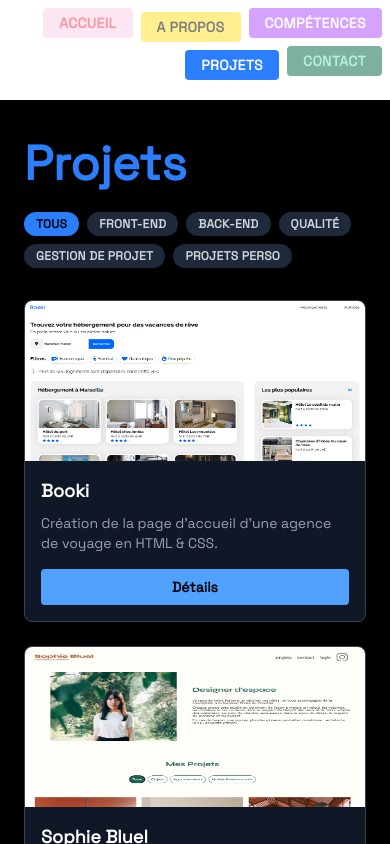
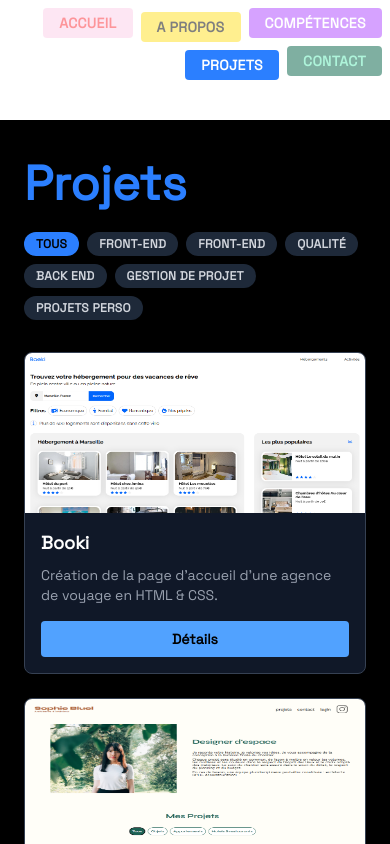
Before and after one commit to Aurelie72/Portfolio-Aur-lie, a React (Vite) app: page /projects in a window 390 px wide. Shown: the top 844 px of the page. Built offline with nearby package versions, Linux system fonts and the light colour scheme.

Commit message:
Correction code avec IA

```diff
--- a/src/App.jsx
+++ b/src/App.jsx
@@ -15,7 +15,7 @@ export default function App() {
       <CustomCursor />
       <Header />
 
-      <main className="flex-1 pt-25 sm:pt-15">
+      <main className="flex-1 pt-30 sm:pt-15">
         <AnimatePresence >
           <Curtains key={location.pathname} color={color} />
         </AnimatePresence>
--- a/src/components/FloatingTarget.jsx
+++ b/src/components/FloatingTarget.jsx
@@ -39,7 +39,7 @@ export default function FloatingTarget({
 
   return (
     <div className="relative w-full flex items-center justify-center py-56 bg-black">
-      <h2 className="text-5xl whitespace-nowrap opacity-70 md:text-[8rem] font-extrabold uppercase text-white tracking-wide select-none -translate-y-5">
+      <h2 className="text-3xl md:text-5xl whitespace-nowrap opacity-70 md:text-[8rem] font-extrabold uppercase text-white tracking-wide select-none -translate-y-5">
         {title}
       </h2>
 
--- /dev/null
+++ b/src/components/ProjectCard.jsx
@@ -0,0 +1,23 @@
+import { Link } from "react-router-dom";
+
+export default function ProjectCard({ project }) {
+  return (
+    <div className="bg-gray-900 border border-gray-700 rounded-lg overflow-hidden flex flex-col">
+      <img
+        src={project.image}
+        alt={project.titre}
+        className="w-full h-40 object-center"
+      />
+      <div className="p-4 flex flex-col flex-1">
+        <h2 className="text-lg font-bold mb-2">{project.titre}</h2>
+        <p className="text-sm text-gray-400 flex-1">{project.descriptif}</p>
+        <Link
+          to={`/projects/${project.id}`}
+          className="mt-4 inline-block text-center px-3 py-2 rounded bg-blue-400 hover:bg-blue-300 transition-colors text-black font-semibold text-sm"
+        >
+          Détails
+        </Link>
+      </div>
+    </div>
+  );
+}
--- /dev/null
+++ b/src/components/Tile.jsx
@@ -0,0 +1,14 @@
+import { motion } from "framer-motion";
+
+export default function Tile({ label }) {
+  return (
+    <motion.div
+      initial={{ y: 0, scale: 1, rotate: 0 }}
+      whileHover={{ y: -4, scale: 1.06, rotate: 2 }}
+      transition={{ type: "spring", stiffness: 400, damping: 12 }}
+      className="bg-black text-white border border-purple-400/40 rounded-lg px-4 py-5 flex items-center justify-center text-center text-base leading-snug font-medium cursor-default"
+    >
+      {label}
+    </motion.div>
+  );
+}
--- a/src/pages/Projects.jsx
+++ b/src/pages/Projects.jsx
@@ -1,16 +1,15 @@
 import { useState } from "react";
-import { Link } from "react-router-dom";
 import { projects } from "../data/projectsData.js";
+import ProjectCard from "../components/ProjectCard.jsx";
 
 function normalize(str) {
   return str.toLowerCase().replace(/\s+/g, "-");
 }
 
-const categories = ["Tous", "Front-end", "Back-end", "Qualité", "Gestion de projet", "Projets Perso"];
+const categories = ["Tous", ...new Set(projects.map((p) => p.filtre))];
 
 export default function Projects() {
   const [activeFilter, setActiveFilter] = useState("Tous");
-
 
   const filteredProjects =
     activeFilter === "Tous"
@@ -22,7 +21,6 @@ export default function Projects() {
       <section className="max-w-5xl mx-auto px-6 py-10 text-white">
         <h1 className="text-5xl font-bold text-blue-500 mb-6">Projets</h1>
 
-        {/* Filtres */}
         <div className="flex flex-wrap gap-2 mb-8">
           {categories.map((cat) => (
             <button
@@ -39,29 +37,9 @@ export default function Projects() {
           ))}
         </div>
 
-        {/* Grille de cartes */}
         <div className="grid grid-cols-1 sm:grid-cols-2 lg:grid-cols-3 gap-6">
           {filteredProjects.map((project) => (
-            <div
-              key={project.id}
-              className="bg-gray-900 border border-gray-700 rounded-lg overflow-hidden flex flex-col"
-            >
-              <img
-                src={project.image}
-                alt={project.titre}
-                className="w-full h-40 object-object-contain"
-              />
-              <div className="p-4 flex flex-col flex-1">
-                <h2 className="text-lg font-bold mb-2">{project.titre}</h2>
-                <p className="text-sm text-gray-400 flex-1">{project.descriptif}</p>
-                <Link
-                  to={`/projects/${project.id}`}
-                  className="mt-4 inline-block text-center px-3 py-2 rounded bg-blue-400 hover:bg-blue-300 transition-colors text-black font-semibold text-sm"
-                >
-                  Détails
-                </Link>
-              </div>
-            </div>
+            <ProjectCard key={project.id} project={project} />
           ))}
         </div>
 
--- a/src/pages/Skills.jsx
+++ b/src/pages/Skills.jsx
@@ -1,19 +1,7 @@
 import { useState } from "react";
 import { motion, AnimatePresence } from "framer-motion";
 import { skillCategories } from "../data/skillsData.js";
-
-function Tile({ label }) {
-  return (
-    <motion.div
-      initial={{ y: 0, scale: 1, rotate: 0 }}
-      whileHover={{ y: -4, scale: 1.06, rotate: 2 }}
-      transition={{ type: "spring", stiffness: 400, damping: 12 }}
-      className="bg-black text-white border border-purple-400/40 rounded-lg px-4 py-5 flex items-center justify-center text-center text-base leading-snug font-medium cursor-default"
-    >
-      {label}
-    </motion.div>
-  );
-}
+import Tile from "../components/Tile.jsx";
 
 export default function Skills() {
   const [index, setIndex] = useState(0);
@@ -26,7 +14,7 @@ export default function Skills() {
   return (
     <div className="w-full min-h-screen bg-black flex items-center">
       <section className="max-w-3xl mx-auto px-6 py-12 text-white w-full">
-        <h1 className="text-5xl font-bold text-purple-500 mb-8">Compétences</h1>
+        <h1 className="text-3xl md:text-5xl font-bold text-purple-500 mb-8">Compétences</h1>
 
         <div className="flex items-center justify-between mb-8">
           <button
```
